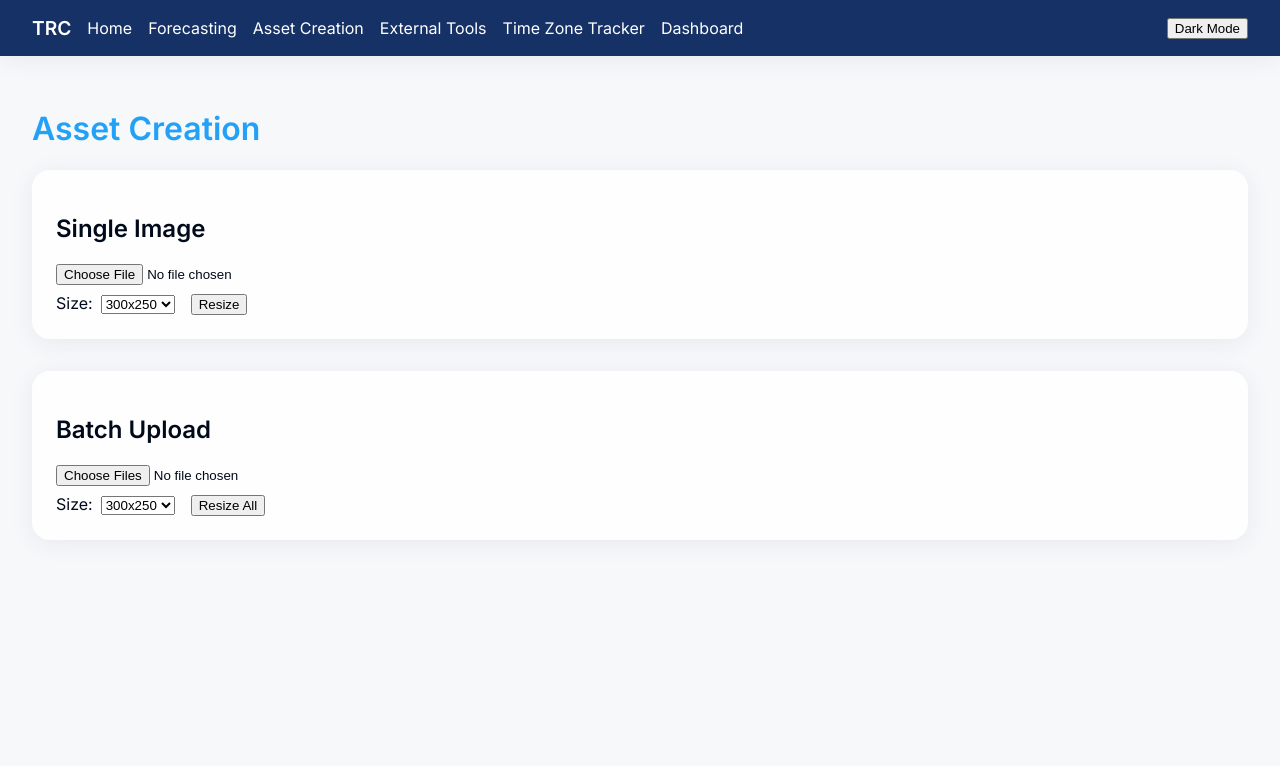
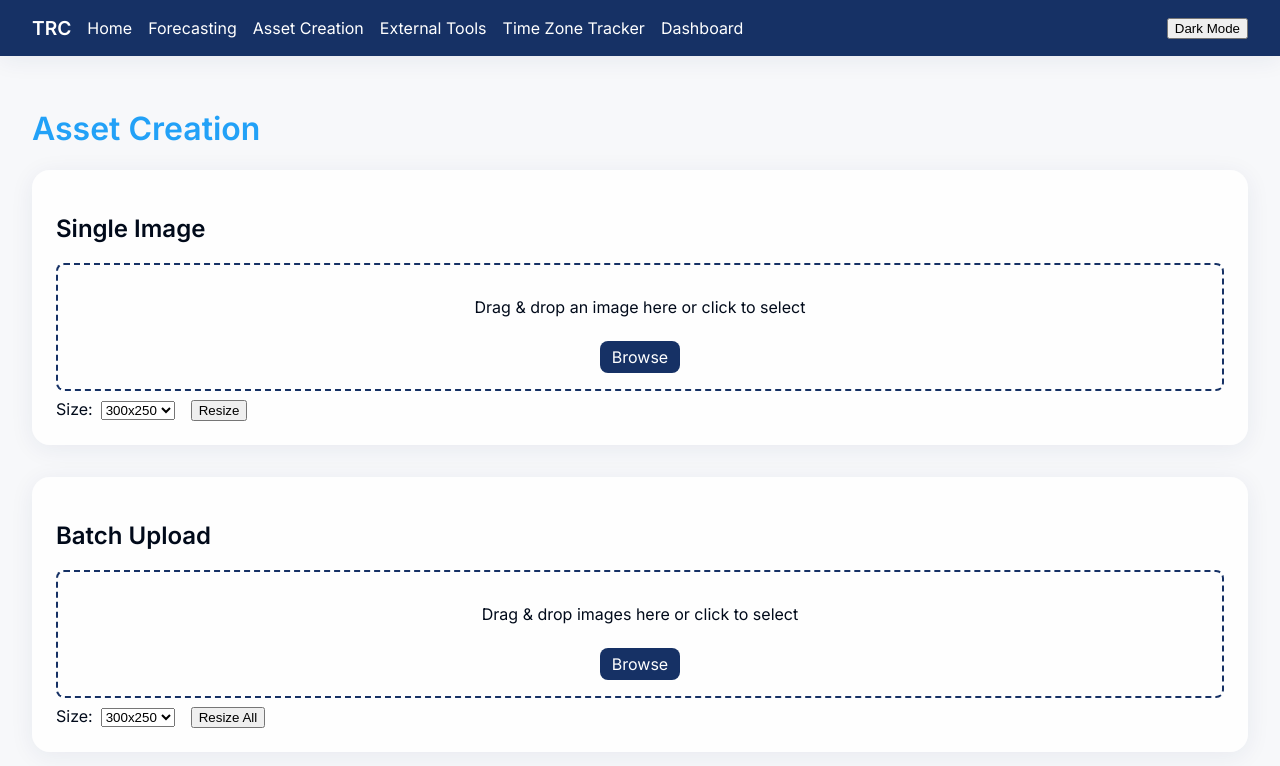
Before and after one commit to TomSumner28/merchant-data, a Next.js app: page /asset-creation in a window 1280 px wide. Shown: the top 766 px of the page. Built offline with nearby package versions, Linux system fonts and the light colour scheme.

Commit message:
Add drag-and-drop upload for asset creation

```diff
--- a/pages/asset-creation.js
+++ b/pages/asset-creation.js
@@ -64,11 +64,26 @@ export default function AssetCreation() {
 
       <div className="card">
         <h2>Single Image</h2>
+        <div
+          className="drop-area"
+          onDragOver={(e) => e.preventDefault()}
+          onDrop={(e) => {
+            e.preventDefault();
+            if (e.dataTransfer.files[0]) {
+              setSingleFile(e.dataTransfer.files[0]);
+            }
+          }}
+        >
+          <p>Drag & drop an image here or click to select</p>
           <input
             type="file"
             accept="image/*"
             onChange={(e) => setSingleFile(e.target.files[0])}
+            style={{ display: 'none' }}
+            id="single-input"
           />
+          <label htmlFor="single-input" className="upload-btn">Browse</label>
+        </div>
         <div style={{ marginTop: '0.5rem' }}>
           <label>
             Size:
@@ -101,12 +116,26 @@ export default function AssetCreation() {
 
       <div className="card">
         <h2>Batch Upload</h2>
+        <div
+          className="drop-area"
+          onDragOver={(e) => e.preventDefault()}
+          onDrop={(e) => {
+            e.preventDefault();
+            const files = Array.from(e.dataTransfer.files);
+            if (files.length) setBatchFiles(files);
+          }}
+        >
+          <p>Drag & drop images here or click to select</p>
           <input
             type="file"
             accept="image/*"
             multiple
             onChange={(e) => setBatchFiles(Array.from(e.target.files))}
+            style={{ display: 'none' }}
+            id="batch-input"
           />
+          <label htmlFor="batch-input" className="upload-btn">Browse</label>
+        </div>
         <div style={{ marginTop: '0.5rem' }}>
           <label>
             Size:
--- a/styles/globals.css
+++ b/styles/globals.css
@@ -158,6 +158,33 @@ body.dark-mode .multi-select-toggle::after {
   margin-bottom: 4px;
 }
 
+/* Upload areas */
+.drop-area {
+  border: 2px dashed var(--primary);
+  padding: 1rem;
+  text-align: center;
+  border-radius: 8px;
+  cursor: pointer;
+  margin-bottom: 0.5rem;
+}
+
+.upload-btn {
+  display: inline-block;
+  background: var(--primary);
+  color: #fff;
+  padding: 6px 12px;
+  border-radius: 8px;
+  margin-top: 0.5rem;
+}
+
+body.dark-mode .drop-area {
+  border-color: #fff;
+}
+
+body.dark-mode .upload-btn {
+  background: #021633;
+}
+
 .filter-group {
   display: flex;
   flex-wrap: wrap;
```
Also changed, not shown: 1 other file (tests, documents, lock files or other folders). Lines whose indentation alone changed are shown as unchanged.
